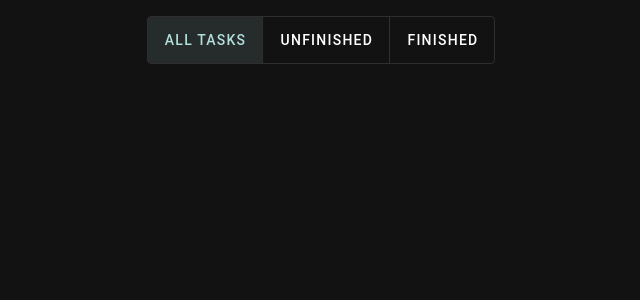
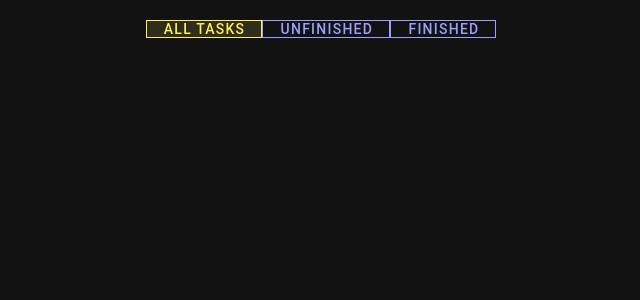
Before and after one commit to sterilija/todolistSPA, a Vue app: page / in a window 1280 px wide. Shown: the top 300 px of the page, without its empty margins (319-959 px from the left). Built offline with nearby package versions, Linux system fonts and the light colour scheme.

Commit message:
little changes in task-navbar due to Router has been installed \n Also added few routes in Router

```diff
--- a/src/add-ons/router/router.ts
+++ b/src/add-ons/router/router.ts
@@ -4,6 +4,7 @@ import Todo from '../../components/Todo.vue';
 const routes = [
     {path: '/', name: 'All', component: Todo},
     {path: '/unfinished', name: 'Unfinished', component: Todo},
+    {path: '/finished', name: 'Finished', component: Todo},
 ];
 const router = createRouter({
     history:createWebHistory(),
--- a/src/components/Todo_TaskFilterBar.vue
+++ b/src/components/Todo_TaskFilterBar.vue
@@ -1,9 +1,15 @@
 <template>
   <div class="d-flex justify-center py-4">
-    <v-btn-toggle v-model="toggle_one" divided variant="outlined" mandatory color="teal-lighten-4" @click="passSelected">
-      <v-btn>All tasks</v-btn>
-      <v-btn>Unfinished</v-btn>
-      <v-btn>Finished</v-btn>
+    <v-btn-toggle v-model="toggle_one" variant="outlined" mandatory color="yellow-lighten-1" @click="passSelected">
+      <router-link to="/">
+        <v-btn value="All">All tasks</v-btn>
+      </router-link>
+      <router-link to="/unfinished">
+        <v-btn value="Unfinished">Unfinished</v-btn>
+      </router-link>
+      <router-link to="/finished">
+        <v-btn value="Finished">Finished</v-btn>
+      </router-link>
     </v-btn-toggle>
   </div>
 </template>
@@ -13,7 +19,7 @@ export default{
   name: "Todo_TaskFilterBar",
   data(){
     return{
-      toggle_one: 0,
+      toggle_one: 'All',
       }
     },
   methods: {
```
